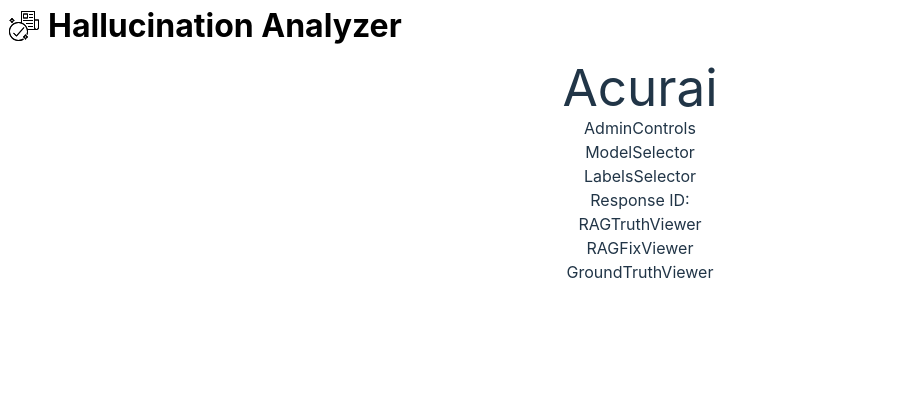
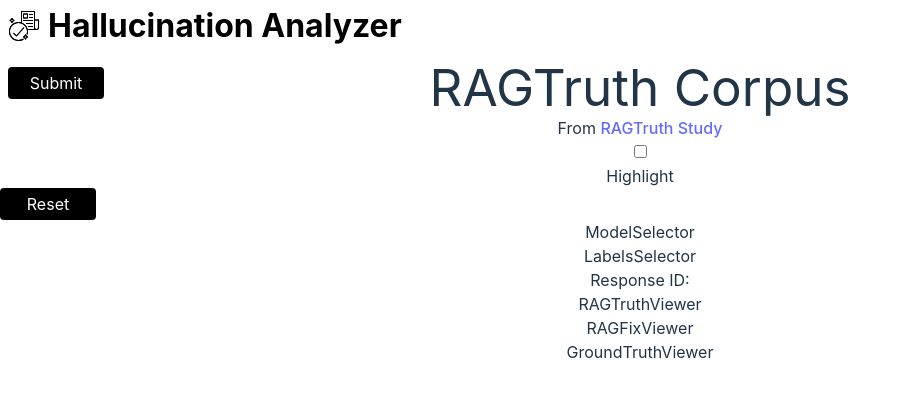
Before and after one commit to AcuChat/hallucination-analyzer, a React (Vite) app: page / in a window 1280 px wide. Shown: the top 396 px of the page, without its empty margins (0-911 px from the left). Built offline with nearby package versions, Linux system fonts and the light colour scheme.

Commit message:
added connecting to RAGTruth study

```diff
--- a/src/components/AdminControls.jsx
+++ b/src/components/AdminControls.jsx
@@ -3,7 +3,16 @@ import React from 'react'
 
 function AdminControls() {
   return (
-    <div className='AdminControls'>AdminControls</div>
+    <div className='AdminControls'>
+      <div className="AdminControls__submit-button">Submit</div>
+      <div className="AdminControls__highlight-container">
+        <div className="AdminControls__checkbox-container">
+          <input type="checkbox" className="AdminControls__checkbox" />
+          <div className="AdminControls__checkbox-label">Highlight</div>
+        </div>
+        <div className="AdminControls__reset-button">Reset</div>
+      </div>
+    </div>
   )
 }
 
--- a/src/components/AdminControls.scss
+++ b/src/components/AdminControls.scss
@@ -0,0 +1,15 @@
+.AdminControls {
+    &__submit-button, &__reset-button {
+        background-color: black;
+        color: white;
+        width: 6rem;
+        padding: .25rem .5rem;
+        border-radius: 4px;
+        cursor: pointer;
+    }
+    &__submit-button {
+        position: absolute;
+        top: .5rem;
+        left: .5rem;
+    }
+}
--- a/src/pages/Acurai.jsx
+++ b/src/pages/Acurai.jsx
@@ -10,7 +10,8 @@ import GroundTruthViewer from '../components/GroundTruthViewer';
 function Acurai() {
   return (
     <div className='Acurai'>
-      <h1 className="Acurai__title">Acurai</h1>
+      <h1 className="Acurai__title">RAGTruth Corpus</h1>
+      <div className="Acurai__corpus-info">From <a href='https://arxiv.org/html/2401.00396v1' target="_blank">RAGTruth Study</a></div>
       <AdminControls />
       <ModelSelector />
       <LabelsSelector />
--- a/src/pages/Acurai.scss
+++ b/src/pages/Acurai.scss
@@ -0,0 +1,3 @@
+.Acurai {
+    position: relative;
+}
```
